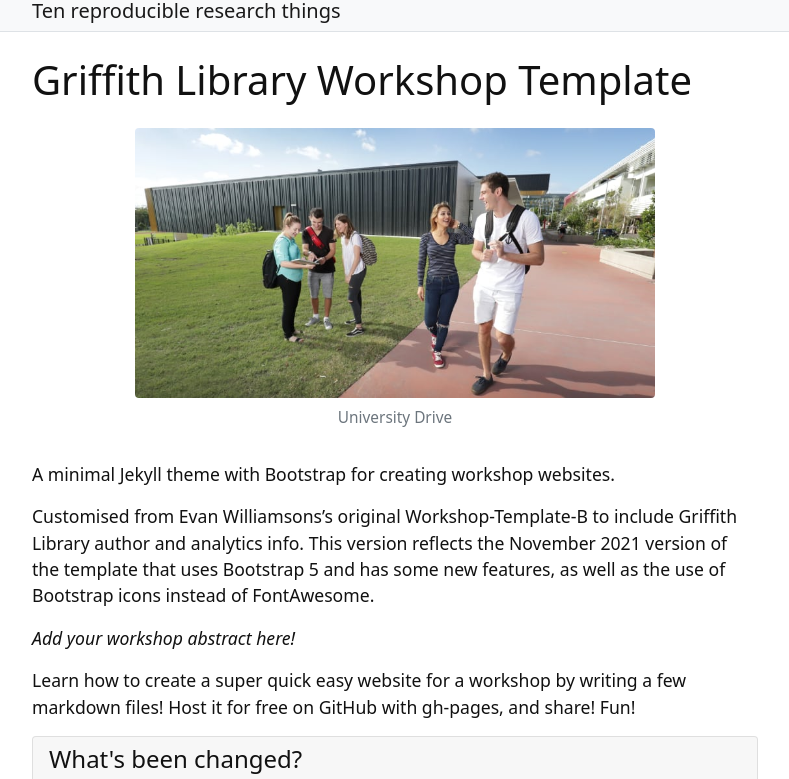
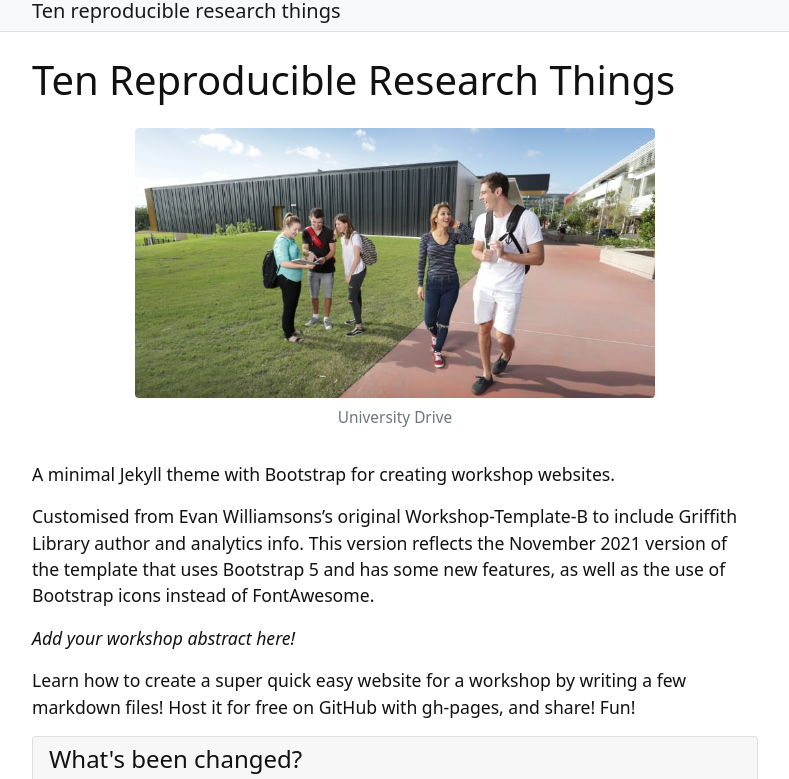
Before and after one commit to LeanneLibGriff/ten-repo, a Jekyll site: the page built from index.md, in a window 1280 px wide and 900 px high, cut to the strip 121-900 px from the top of the window. Shown: the whole strip, without its empty margins (245-1034 px from the left). Built offline with Jekyll 4.4.1, drawn with Linux system fonts in a browser that asks for light colours.

Commit message:
Update index.md

```diff
--- a/index.md
+++ b/index.md
@@ -3,7 +3,7 @@ title: Home
 layout: default
 ---
 
-# Griffith Library Workshop Template
+# Ten Reproducible Research Things
 
 {% include figure.html img="university-drive.jpg" alt="Students on University Drive, Gold Coast Campus" caption="University Drive" width="75%" %}
 
```
